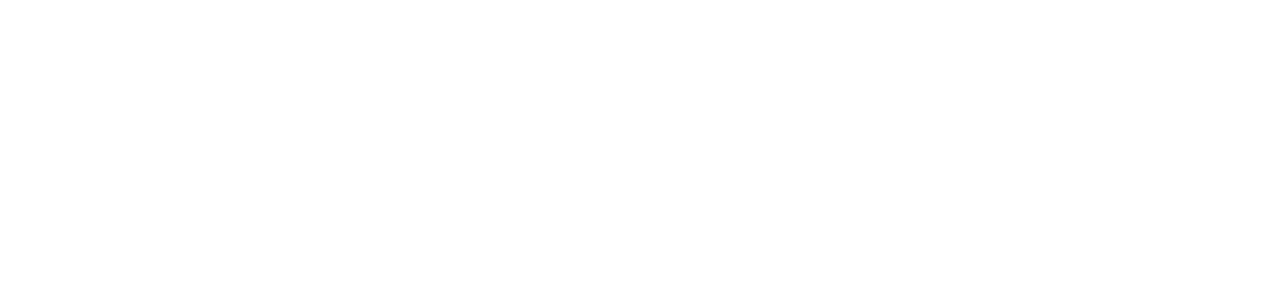
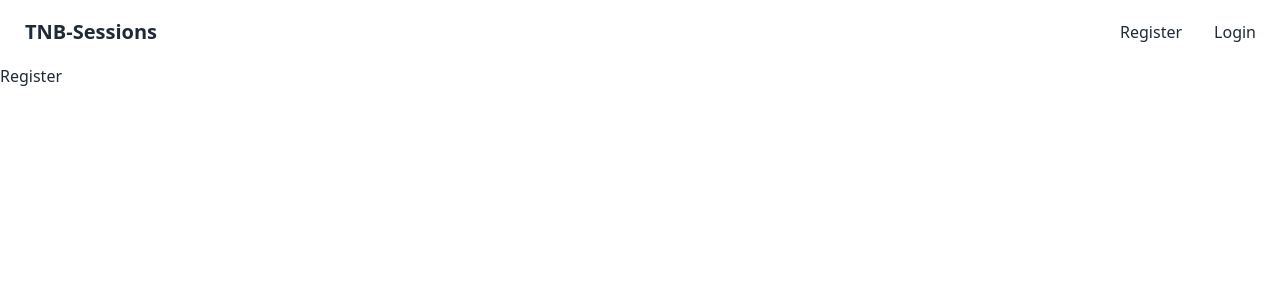
Before and after one commit to SazidAhmed/TNB-Sessions-Frontend, a React (Create React App) app: page /register in a window 1280 px wide. Shown: the top 300 px of the page. Built offline with nearby package versions, Linux system fonts and the light colour scheme.

Commit message:
navbar added

```diff
--- a/package.json
+++ b/package.json
@@ -10,7 +10,9 @@
     "daisyui": "^2.13.6",
     "react": "^18.0.0",
     "react-dom": "^18.0.0",
+    "react-icons": "^4.3.1",
     "react-redux": "^7.2.8",
+    "react-router-dom": "^6.3.0",
     "react-scripts": "5.0.0",
     "web-vitals": "^2.1.4"
   },
--- a/src/App.js
+++ b/src/App.js
@@ -1,9 +1,26 @@
+import React from 'react';
+import { BrowserRouter as Router, Routes, Route } from "react-router-dom";
+import Header from './components/Header';
+import Dashboard from './pages/admin/Dashboard'
+import Login from './pages/guest/Login'
+import Register from './pages/guest/Register'
+
 function App() {
   return (
-    <div>
-
-    </div>
+    <>
+      <Router>
+        <div>
+          <Header />
+          <Routes>
+            <Route path='/' element={< Dashboard />} />
+            <Route path='/login' element={< Login />} />
+            <Route path='/register' element={< Register />} />
+          </Routes>
+        </div>
+      </Router>
+    </>
   );
 }
 
+
 export default App;
--- /dev/null
+++ b/src/components/Header.jsx
@@ -0,0 +1,23 @@
+import { FaSignInAlt, FaSignOutAlt, FaUser } from 'react-icons/fa'
+import { Link, useNavigate } from 'react-router-dom'
+import { useSelector, useDispatch } from 'react-redux'
+
+function Header() {
+  return (
+    <>
+      <div className="navbar bg-base-100">
+        <div className="flex-1">
+          <Link to="/" className="btn btn-ghost normal-case text-xl">TNB-Sessions</Link>
+        </div>
+        <div className="flex-none">
+          <ul className="menu menu-horizontal p-0">
+            <li><Link to="/register">Register</Link></li>
+            <li><Link to="/login">Login</Link></li>
+          </ul>
+        </div>
+      </div>
+    </>
+  )
+}
+
+export default Header
--- a/src/index.js
+++ b/src/index.js
@@ -1,16 +1,17 @@
 import React from 'react';
-import ReactDOM from 'react-dom';
+import ReactDOM from 'react-dom/client';
 import './index.css';
 import App from './App';
 import reportWebVitals from './reportWebVitals';
 
-ReactDOM.render(
+ReactDOM.createRoot(
+  document.getElementById("root"),
+)
+.render(
   <React.StrictMode>
     <App />
   </React.StrictMode>,
-  document.getElementById('root')
 );
-
 // If you want to start measuring performance in your app, pass a function
 // to log results (for example: reportWebVitals(console.log))
 // or send to an analytics endpoint. Learn more: https://bit.ly/CRA-vitals
--- /dev/null
+++ b/src/pages/admin/Dashboard.jsx
@@ -0,0 +1,9 @@
+import React from 'react'
+
+function Dashboard() {
+  return (
+    <div>Dashboard</div>
+  )
+}
+
+export default Dashboard
--- /dev/null
+++ b/src/pages/guest/Login.jsx
@@ -0,0 +1,9 @@
+import React from 'react'
+
+function Login() {
+  return (
+    <div>Login</div>
+  )
+}
+
+export default Login
--- /dev/null
+++ b/src/pages/guest/Register.jsx
@@ -0,0 +1,9 @@
+import React from 'react'
+
+function Register() {
+  return (
+    <div>Register</div>
+  )
+}
+
+export default Register
```
Also changed, not shown: 1 other file (tests, documents, lock files or other folders).
